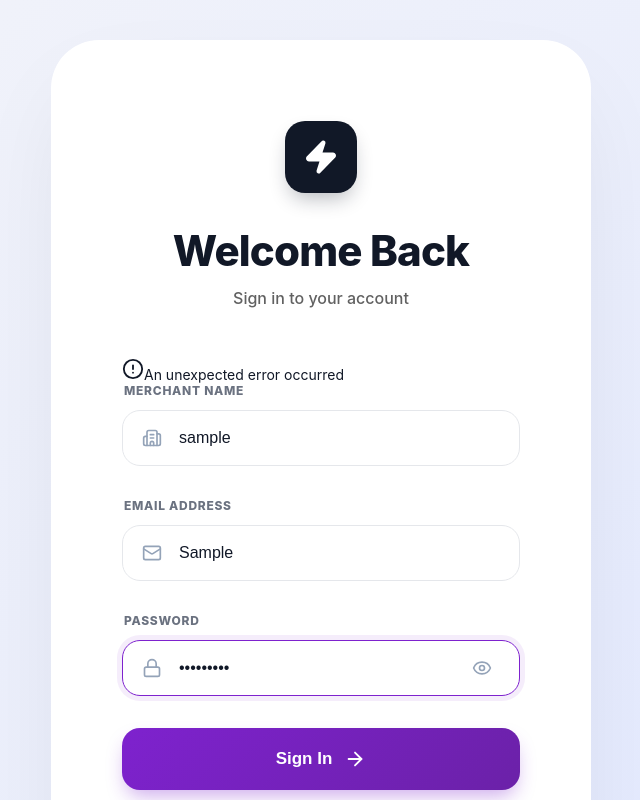
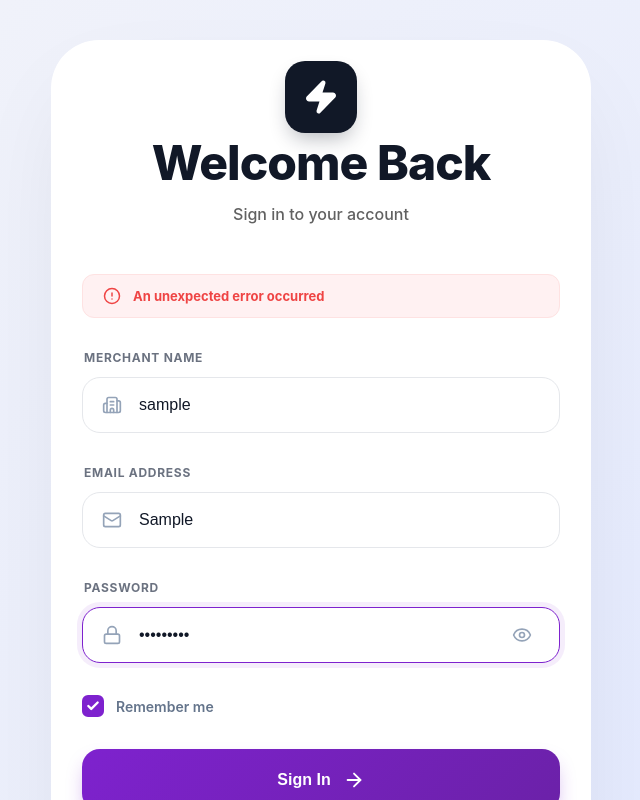
Before and after one commit to Liemxuan/admin-zap-engine, a React (Vite) app: page /login in a window 1280 px wide. Both pictures are taken after typing "Sample", "Sample", "Sample123" into the empty fields and a click on the button "Sign In". Shown: the top 800 px of the page, without its empty margins (319-959 px from the left). Built offline with nearby package versions, Linux system fonts and the light colour scheme; no server answers.

Commit message:
feat: refine login UI, implement remember me logic, and sync typography with theme

```diff
--- a/src/app/routes.jsx
+++ b/src/app/routes.jsx
@@ -23,6 +23,7 @@ const routes = createBrowserRouter([
         children: [
             {
                 index: true,
+                path: 'dashboard',
                 element: <DashboardPage />,
             },
             {
--- a/src/pages/login/index.jsx
+++ b/src/pages/login/index.jsx
@@ -1,6 +1,6 @@
 import React, { useState, useRef, useEffect } from 'react';
 import { useNavigate } from 'react-router-dom';
-import { Building2, Mail, Lock, Eye, EyeOff, AlertCircle, Loader2, Zap, ArrowRight } from 'lucide-react';
+import { Building2, Mail, Lock, Eye, EyeOff, AlertCircle, Loader2, Zap, ArrowRight, Check } from 'lucide-react';
 import useAppStore from '../../stores/useAppStore';
 import { loginService } from '../../services/login.service';
 import '../../styles/login/login.css';
@@ -25,7 +25,23 @@ const LoginPage = () => {
     const userRef = useRef(null);
     const passwordRef = useRef(null);
 
+    // Load saved credentials on mount
     useEffect(() => {
+        const saved = localStorage.getItem('remembered_user');
+        if (saved) {
+            try {
+                const { MerchantName, UserName, Password } = JSON.parse(saved);
+                setFormData(prev => ({
+                    ...prev,
+                    MerchantName: MerchantName || '',
+                    UserName: UserName || '',
+                    Password: Password || '',
+                    IsRemember: true
+                }));
+            } catch (e) {
+                console.error('Failed to parse remembered user', e);
+            }
+        }
         merchantRef.current?.focus();
     }, []);
 
@@ -71,13 +87,36 @@ const LoginPage = () => {
 
         try {
             const response = await loginService.loginV4(formData);
-            const token = response.Data?.AccessToken || response.token;
-            const userData = response.Data?.UserInfo || response.user || { name: formData.UserName };
+
+            // Extract token and user info based on the provided JSON structure
+            // Using || ensures compatibility if the API wraps the response in a 'Data' property
+            const token = response.AccessToken || response.Data?.AccessToken;
+            const userData = {
+                MerchantName: response.MerchantName,
+                FullName: response.FullName,
+                UserGuid: response.UserGuid,
+                Avatar: response.Avatar,
+                Role: response.Role,
+                // Spread the rest of the response to capture any extra metadata
+                ...response
+            };
 
             if (token) {
                 localStorage.setItem('token', token);
+
+                // Handle Remember Me logic
+                if (formData.IsRemember) {
+                    localStorage.setItem('remembered_user', JSON.stringify({
+                        MerchantName: formData.MerchantName,
+                        UserName: formData.UserName,
+                        Password: formData.Password
+                    }));
+                } else {
+                    localStorage.removeItem('remembered_user');
+                }
+
                 setUser(userData);
-                navigate('/');
+                navigate('/dashboard');
             } else {
                 setApiError('Invalid response from server');
             }
@@ -101,9 +140,11 @@ const LoginPage = () => {
                 </div>
 
                 {apiError && (
-                    <div className="bg-red-50 border border-red-100 text-red-600 p-5 rounded-2xl flex items-center gap-4 mb-8 text-sm font-semibold animate-fade-in">
-                        <AlertCircle size={22} className="flex-shrink-0" />
-                        <span>{apiError}</span>
+                    <div className="error-alert">
+                        <div className="error-alert-icon">
+                            <AlertCircle size={18} />
+                        </div>
+                        <span className="error-alert-message">{apiError}</span>
                     </div>
                 )}
 
@@ -169,7 +210,20 @@ const LoginPage = () => {
                         {errors.Password && <p className="text-xs text-red-500 mt-2 font-bold ml-1">{errors.Password}</p>}
                     </div>
 
+                    <label className="remember-me">
+                        <input
+                            type="checkbox"
+                            checked={formData.IsRemember}
+                            onChange={(e) => setFormData(prev => ({ ...prev, IsRemember: e.target.checked }))}
+                        />
+                        <div className="checkbox-custom">
+                            <Check className="checkbox-icon" size={14} strokeWidth={4} />
+                        </div>
+                        <span className="remember-label">Remember me</span>
+                    </label>
+
                     <div className="mt-10">
+
                         <button
                             type="submit"
                             disabled={isLoading}
--- a/src/styles/common/global.css
+++ b/src/styles/common/global.css
@@ -9,6 +9,27 @@
     --text-muted: #6b7280;
     --accent: #10b981;
     --border: #e5e7eb;
+
+    /* Typography from theme_default.json */
+    --font-family: 'Inter', sans-serif;
+    --fs-h1: 48px;
+    --fw-h1: 800;
+    --fs-h2: 36px;
+    --fw-h2: 700;
+    --fs-h3: 24px;
+    --fw-h3: 700;
+    --fs-h4: 20px;
+    --fw-h4: 600;
+    --fs-h5: 18px;
+    --fw-h5: 600;
+    --fs-h6: 16px;
+    --fw-h6: 600;
+    --fs-p: 16px;
+    --fw-p: 400;
+    --fs-caption: 14px;
+    --fw-caption: 500;
+    --fs-label: 12px;
+    --fw-label: 700;
 }
 
 * {
@@ -18,7 +39,9 @@
 }
 
 body {
-    font-family: 'Inter', sans-serif;
+    font-family: var(--font-family);
+    font-size: var(--fs-p);
+    font-weight: var(--fw-p);
     background: radial-gradient(circle at 100% 100%, #e0e7ff 0%, #f3f4f9 100%);
     color: var(--text-main);
     -webkit-font-smoothing: antialiased;
--- a/src/styles/login/login.css
+++ b/src/styles/login/login.css
@@ -16,7 +16,7 @@
     width: 100%;
     max-width: 540px;
     /* Increased width from 480px */
-    padding: 80px 70px;
+    padding: 20px 30px;
     /* Increased padding for better hierarchy */
     border: 1px solid rgba(255, 255, 255, 0.8);
 }
@@ -30,14 +30,14 @@
     display: flex;
     align-items: center;
     justify-content: center;
-    margin: 0 auto 32px;
+    margin: 0 auto;
     box-shadow: 0 10px 20px -5px rgba(17, 24, 39, 0.3);
 }
 
 .login-title {
-    font-size: 42px;
+    font-size: var(--fs-h1);
     /* Larger title */
-    font-weight: 800;
+    font-weight: var(--fw-h1);
     color: #111827;
     margin-bottom: 12px;
     letter-spacing: -0.02em;
@@ -45,16 +45,40 @@
 
 .login-subtitle {
     color: #616161;
-    font-size: 16px;
-    font-weight: 500;
+    font-size: var(--fs-p);
+    font-weight: var(--fw-caption);
     margin-bottom: 50px;
 }
 
 /* Form Fields */
+.error-alert {
+    background-color: #fff1f2;
+    border: 1px solid #fee2e2;
+    border-radius: 12px;
+    padding: 12px 20px;
+    display: flex;
+    align-items: center;
+    gap: 12px;
+    margin-bottom: 32px;
+    animation: fadeInUp 0.4s ease-out;
+}
+
+.error-alert-icon {
+    color: #ef4444;
+    display: flex;
+    align-items: center;
+}
+
+.error-alert-message {
+    color: #ef4444;
+    font-size: 13px;
+    font-weight: 700;
+}
+
 .form-label {
     display: block;
-    font-size: 12px;
-    font-weight: 800;
+    font-size: var(--fs-label);
+    font-weight: var(--fw-label);
     text-transform: uppercase;
     color: #6b7280;
     margin-bottom: 12px;
@@ -91,8 +115,8 @@
     /* Larger border radius */
     padding: 18px 20px 18px 56px;
     /* Larger padding */
-    font-size: 16px;
-    font-weight: 500;
+    font-size: var(--fs-p);
+    font-weight: var(--fw-caption);
     color: #111827;
     outline: none;
     transition: all 0.3s cubic-bezier(0.16, 1, 0.3, 1);
@@ -145,8 +169,8 @@
     color: white;
     padding: 20px 30px;
     border-radius: 18px;
-    font-weight: 700;
-    font-size: 17px;
+    font-weight: var(--fw-h2);
+    font-size: var(--fs-p);
     display: flex;
     align-items: center;
     justify-content: center;
@@ -171,13 +195,13 @@
 .login-footer {
     margin-top: 50px;
     text-align: center;
-    font-size: 13px;
-    font-weight: 600;
+    font-size: var(--fs-label);
+    font-weight: var(--fw-h6);
     color: #94a3b8;
 }
 
 .login-footer span:last-child {
-    color: #0f172a;
+    color: #111827;
     cursor: pointer;
     margin-left: 4px;
 }
@@ -185,3 +209,62 @@
 .login-footer span:last-child:hover {
     text-decoration: underline;
 }
+
+/* Remember Me Checkbox */
+.remember-me {
+    display: flex;
+    align-items: center;
+    gap: 12px;
+    margin: 8px 0 32px;
+    cursor: pointer;
+    user-select: none;
+    width: fit-content;
+}
+
+.checkbox-custom {
+    width: 22px;
+    height: 22px;
+    border: 2px solid #e5e7eb;
+    border-radius: 6px;
+    display: flex;
+    align-items: center;
+    justify-content: center;
+    transition: all 0.2s cubic-bezier(0.16, 1, 0.3, 1);
+    background: white;
+}
+
+.remember-me input {
+    display: none;
+}
+
+.remember-me input:checked+.checkbox-custom {
+    background: var(--primary);
+    border-color: var(--primary);
+}
+
+.checkbox-icon {
+    color: white;
+    opacity: 0;
+    transform: scale(0.5);
+    transition: all 0.2s cubic-bezier(0.16, 1, 0.3, 1);
+}
+
+.remember-me input:checked+.checkbox-custom .checkbox-icon {
+    opacity: 1;
+    transform: scale(1);
+}
+
+.remember-label {
+    font-size: var(--fs-caption);
+    font-weight: var(--fw-h6);
+    color: #64748b;
+    transition: color 0.2s ease;
+}
+
+.remember-me:hover .checkbox-custom {
+    border-color: var(--primary);
+}
+
+.remember-me:hover .remember-label {
+    color: #111827;
+}
```
